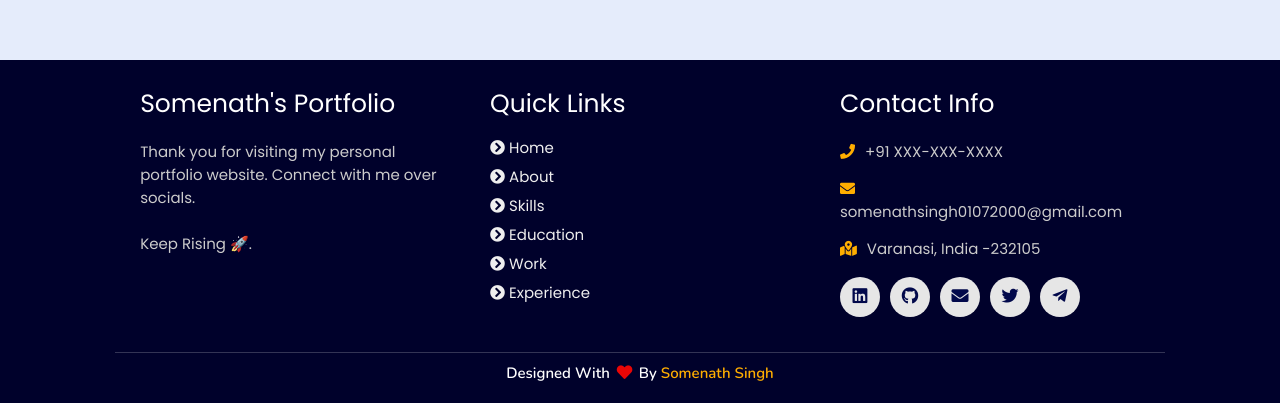
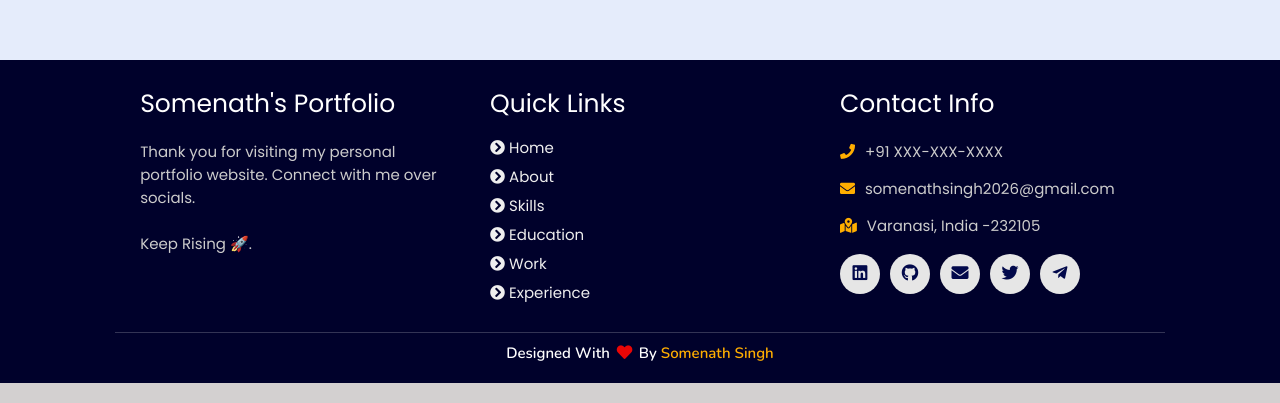
Before and after one commit to itsnarutouzumaki/portfolio, a plain HTML site: page index.html in a window 1280 px wide. Shown: the part 6125-6528 px from the top of the page. Drawn offline with nearby package versions, Linux system fonts and the light colour scheme; animation ran at ten frames a second.

Commit message:
email change

```diff
--- a/index.html
+++ b/index.html
@@ -348,13 +348,13 @@
       <div class="box">
         <h3>contact info</h3>
         <p><i class="fas fa-phone"></i>+91 XXX-XXX-XXXX</p>
-        <p><i class="fas fa-envelope"></i>somenathsingh01072000@gmail.com</p>
+        <p><i class="fas fa-envelope"></i>somenathsingh2026@gmail.com</p>
         <p><i class="fas fa-map-marked-alt"></i>Varanasi, India -232105</p>
         <div class="share">
           <a href="https://www.linkedin.com/in/rajputsom/" class="fab fa-linkedin" aria-label="LinkedIn"
             target="_blank"></a>
           <a href="https://github.com/itsnarutouzumaki" class="fab fa-github" aria-label="GitHub" target="_blank"></a>
-          <a href="mailto:somenathsingh01072000@gmail.com" class="fas fa-envelope" aria-label="Mail"
+          <a href="mailto:somenathsingh2026@gmail.com" class="fas fa-envelope" aria-label="Mail"
             target="_blank"></a>
           <a href="https://x.com/RajputSom2" class="fab fa-twitter" aria-label="Twitter" target="_blank"></a>
           <a href="https://t.me/let_it_be_buddy" class="fab fa-telegram-plane" aria-label="Telegram"
```
